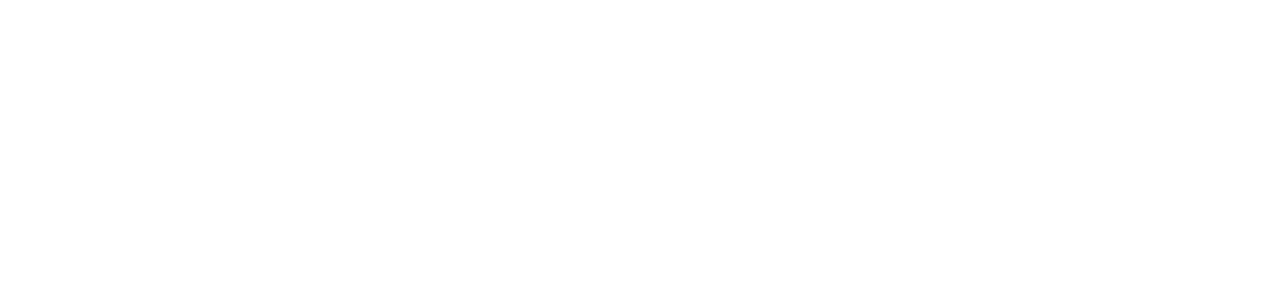
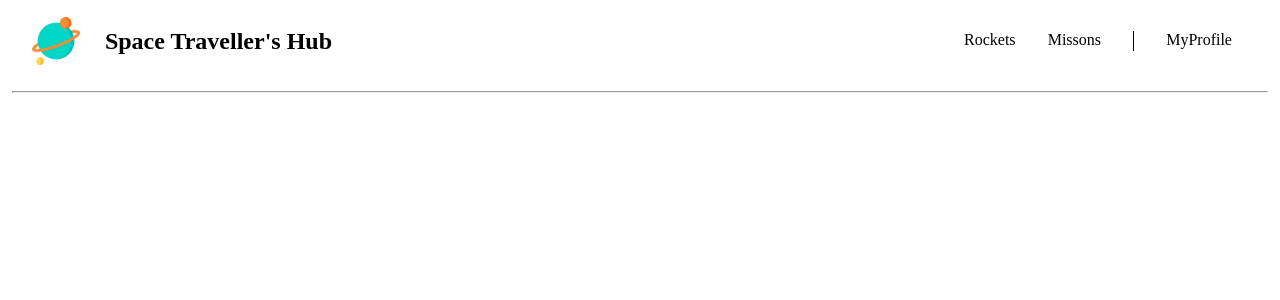
Before and after one commit to PowerLevel9000/react-group-project, a React (Create React App) app: page / in a window 1280 px wide. Shown: the top 300 px of the page. Built offline with nearby package versions, Linux system fonts and the light colour scheme.

Commit message:
Navigation skelton

```diff
--- a/package.json
+++ b/package.json
@@ -11,6 +11,7 @@
     "react-loader-spinner": "^5.3.4",
     "react-router-dom": "^6.9.0",
     "react-scripts": "5.0.1",
+    "styled-components": "^5.3.9",
     "web-vitals": "^2.1.4"
   },
   "scripts": {
--- a/src/App.css
+++ b/src/App.css
@@ -1,3 +1,7 @@
 .App {
   text-align: center;
 }
+
+.hori-line {
+  width: 98%;
+}
--- a/src/App.js
+++ b/src/App.js
@@ -1,8 +1,12 @@
 import './App.css';
+import Navigation from './components/Navigation';
 
 function App() {
   return (
-    <div />
+    <div>
+      <Navigation />
+      <hr className="hori-line" />
+    </div>
   );
 }
 
--- /dev/null
+++ b/src/components/Navigation.jsx
@@ -0,0 +1,55 @@
+import React from 'react';
+import styled from 'styled-components';
+import logo from '../media/logo.png';
+
+const Navigation = () => (
+  <NavWrapper>
+    <div className="logo-wrapper">
+      <img src={logo} alt="" />
+      <h2>Space Traveller&apos;s Hub</h2>
+    </div>
+    <ul className="menu">
+      <li>Rockets</li>
+      <li>Missons</li>
+      <div className="line" />
+      <li>MyProfile</li>
+    </ul>
+  </NavWrapper>
+);
+
+const NavWrapper = styled.nav`
+  display: flex;
+  justify-content: space-between;
+  align-items: center;
+  padding: .5rem 2rem;
+  flex-wrap: wrap;
+  img {
+    height: 3rem;
+  }
+
+  .logo-wrapper{
+    display: flex;
+    justify-content: space-between;
+    align-items: center;
+    gap: 1rem;
+    width: 300px;
+  }
+
+  .line {
+    width: 1px;
+    height: 20px;
+    background-color: black;
+    transform: rotate(0deg);
+  }
+
+  ul {
+    width: 30%;
+    display: flex;
+    justify-content: space-around;
+    flex-wrap: wrap;
+    list-style-type: none;
+    max-width: 300px;
+  }
+`;
+
+export default Navigation;
--- a/src/index.css
+++ b/src/index.css
@@ -1,3 +1,5 @@
 body {
   margin: 0;
+  padding: 0;
+  box-sizing: border-box;
 }
```
Also changed, not shown: src/media/logo.png (added), 1 other file (tests, documents, lock files or other folders).
